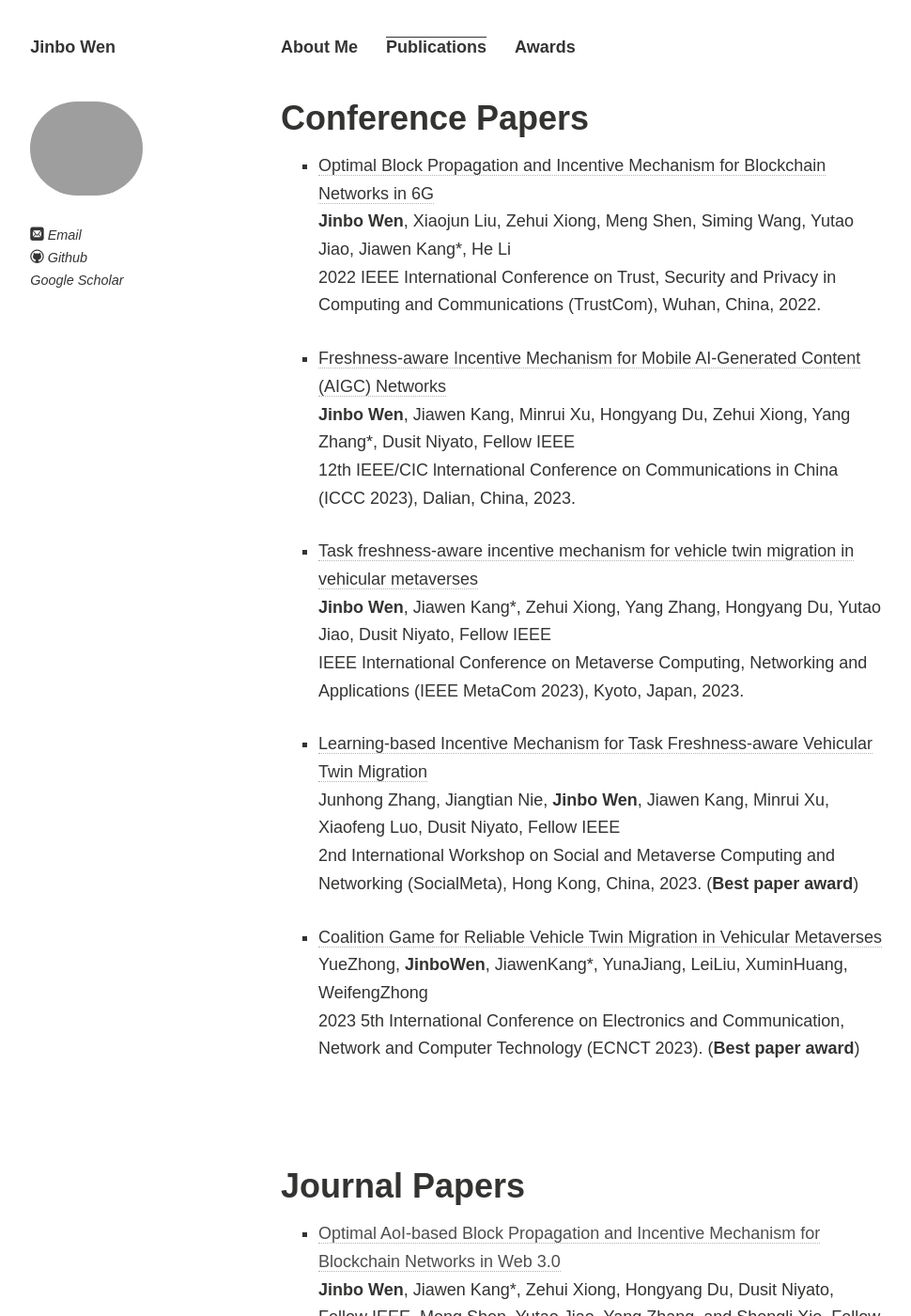
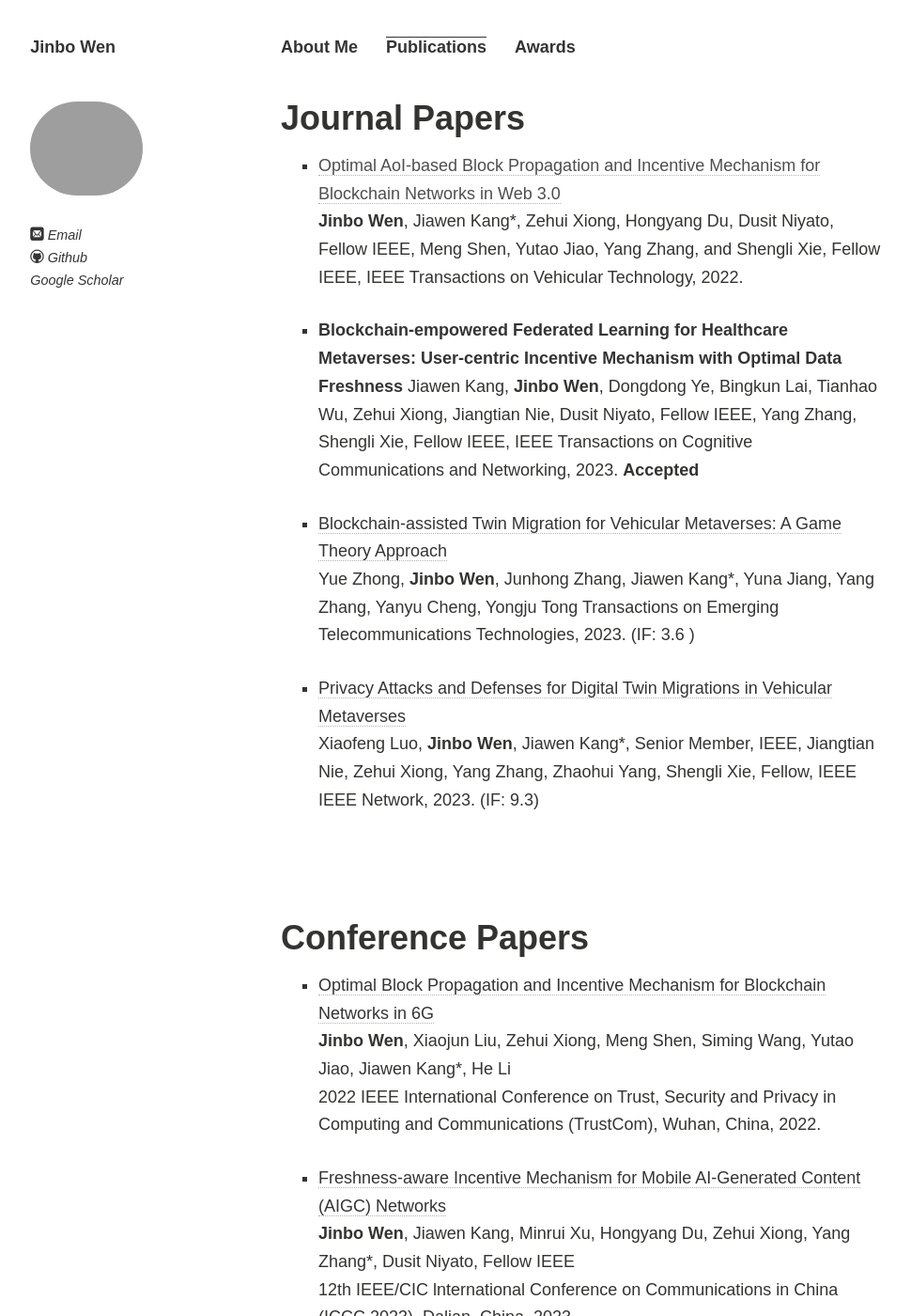
Before and after one commit to wenjinb/wenjinb.github.io, a Jekyll site: the page built from publications.md, in a window 1280 px wide and 1400 px high. Shown: the whole window at 94% size, without its empty margins (21-991 px from the left). Built offline with Jekyll 4.4.1, drawn with Linux system fonts in a browser that asks for light colours; nearby versions of some CDN libraries; comment, search, counter and statistics services are not loaded; a style sheet for code colours, icons or effects is not loaded; some of the changed text lies outside the part shown.

Commit message:
Update publications.md

```diff
--- a/publications.md
+++ b/publications.md
@@ -4,6 +4,24 @@ permalink: /publications/index.html
 title: Publications
 ---
 
+## Journal Papers
+
+- [Optimal AoI-based Block Propagation and Incentive Mechanism for Blockchain Networks in Web 3.0]()
+**Jinbo Wen**, Jiawen Kang*, Zehui Xiong, Hongyang Du, Dusit Niyato, Fellow IEEE, Meng Shen, Yutao Jiao, Yang Zhang, and Shengli Xie, Fellow IEEE, IEEE Transactions on Vehicular Technology, 2022.
+
+- **<span style="color:blue;">[Blockchain-empowered Federated Learning for Healthcare Metaverses: User-centric Incentive Mechanism with Optimal Data Freshness](https://ieeexplore.ieee.org/abstract/document/10254627)</span>**
+Jiawen Kang, **Jinbo Wen**, Dongdong Ye, Bingkun Lai, Tianhao Wu, Zehui Xiong, Jiangtian Nie, Dusit Niyato, Fellow IEEE, Yang Zhang, Shengli Xie, Fellow IEEE, IEEE Transactions on Cognitive Communications and Networking, 2023. **Accepted**
+
+- [Blockchain-assisted Twin Migration for Vehicular Metaverses: A Game Theory Approach](https://onlinelibrary.wiley.com/doi/full/10.1002/ett.4856?casa_token=MRKOLOrfenwAAAAA%3AM5xXakbGdb89Sxq9Lm3F2FcsDAUQvmA2PxYLwEFKSytPEyJzRZsdjRRbD7WmKKYIVZLyKg1tmAiiVuLy)
+Yue Zhong, **Jinbo Wen**, Junhong Zhang, Jiawen Kang*, Yuna Jiang, Yang Zhang, Yanyu Cheng, Yongju Tong
+Transactions on Emerging Telecommunications Technologies, 2023. (IF: 3.6 )
+
+- [Privacy Attacks and Defenses for Digital Twin Migrations in Vehicular Metaverses](https://ieeexplore.ieee.org/abstract/document/10269659)
+Xiaofeng Luo, **Jinbo Wen**, Jiawen Kang*, Senior Member, IEEE, Jiangtian Nie, Zehui Xiong, Yang Zhang, Zhaohui Yang, Shengli Xie, Fellow, IEEE
+IEEE Network, 2023. (IF: 9.3)
+
+<br>
+  <br>
 
 ## Conference Papers
 
@@ -31,27 +49,6 @@ YueZhong, **JinboWen**, JiawenKang*, YunaJiang, LeiLiu, XuminHuang, WeifengZhong
 <br>
   <br>
 
-## Journal Papers
-
-- [Optimal AoI-based Block Propagation and Incentive Mechanism for Blockchain Networks in Web 3.0]()
-**Jinbo Wen**, Jiawen Kang*, Zehui Xiong, Hongyang Du, Dusit Niyato, Fellow IEEE, Meng Shen, Yutao Jiao, Yang Zhang, and Shengli Xie, Fellow IEEE
-IEEE Transactions on Vehicular Technology, 2022.
-
-- [Blockchain-empowered Federated Learning for Healthcare Metaverses: User-centric Incentive Mechanism with Optimal Data Freshness](https://ieeexplore.ieee.org/abstract/document/10254627)
-Jiawen Kang, **Jinbo Wen**, Dongdong Ye, Bingkun Lai, Tianhao Wu, Zehui Xiong, Jiangtian Nie, Dusit Niyato, Fellow IEEE, Yang Zhang, Shengli Xie, Fellow IEEE,
-IEEE Transactions on Cognitive Communications and Networking, 2023. (IF: 8.6)
-
-- [Blockchain-assisted Twin Migration for Vehicular Metaverses: A Game Theory Approach](https://onlinelibrary.wiley.com/doi/full/10.1002/ett.4856?casa_token=MRKOLOrfenwAAAAA%3AM5xXakbGdb89Sxq9Lm3F2FcsDAUQvmA2PxYLwEFKSytPEyJzRZsdjRRbD7WmKKYIVZLyKg1tmAiiVuLy)
-Yue Zhong, **Jinbo Wen**, Junhong Zhang, Jiawen Kang*, Yuna Jiang, Yang Zhang, Yanyu Cheng, Yongju Tong
-Transactions on Emerging Telecommunications Technologies, 2023. (IF: 3.6 )
-
-- [Privacy Attacks and Defenses for Digital Twin Migrations in Vehicular Metaverses](https://ieeexplore.ieee.org/abstract/document/10269659)
-Xiaofeng Luo, **Jinbo Wen**, Jiawen Kang*, Senior Member, IEEE, Jiangtian Nie, Zehui Xiong, Yang Zhang, Zhaohui Yang, Shengli Xie, Fellow, IEEE
-IEEE Network, 2023. (IF: 9.3)
-
-<br>
-  <br>
-
 ---
 
 ## Patents
```
